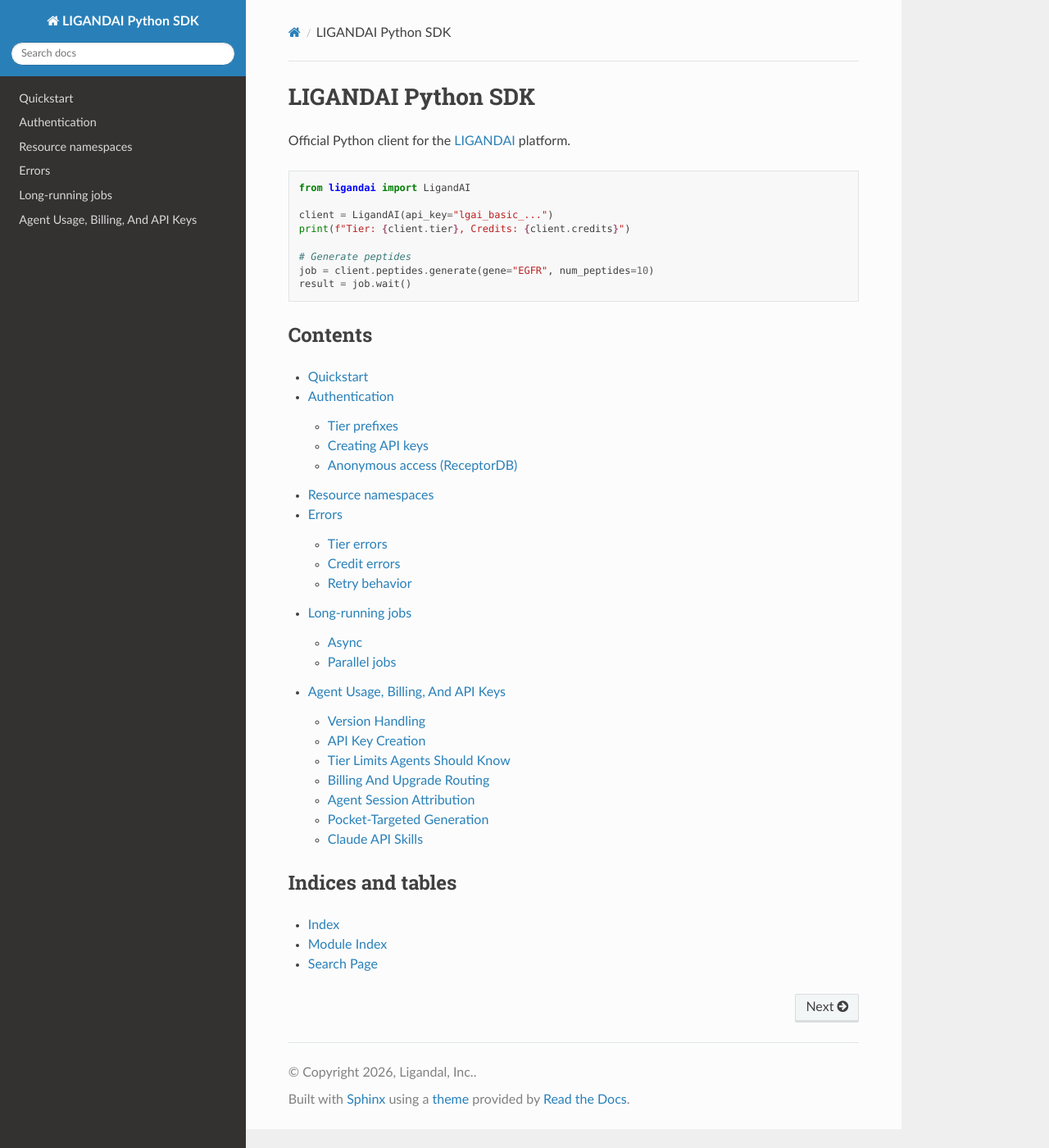
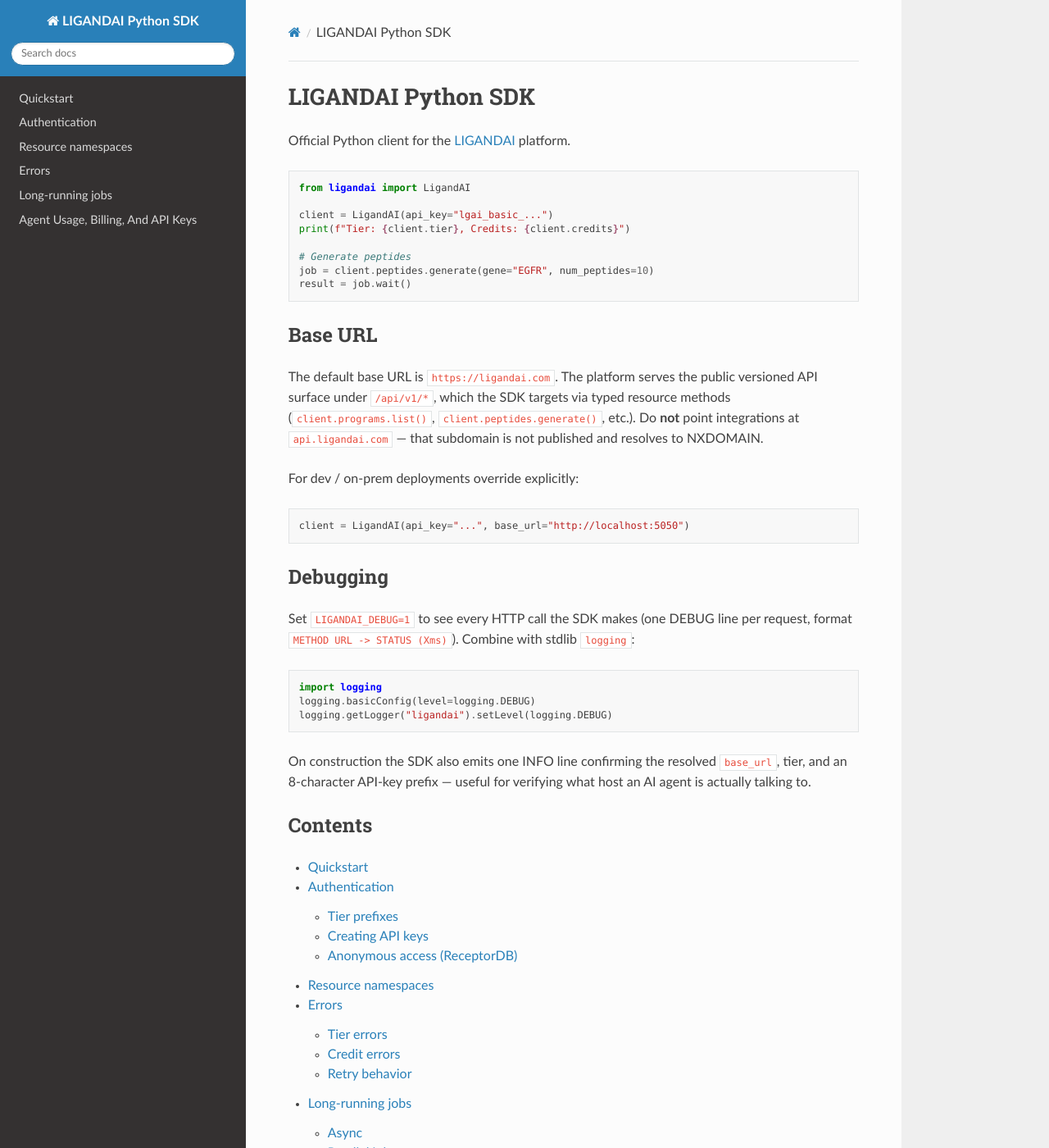
Before and after one commit to Ligandal-Inc/LigandAI-Official-SDK, a Sphinx documentation site: the page built from docs/index.md, in a window 1280 px wide and 1400 px high. Shown: the whole window at 82% size. Built offline with Sphinx 7.4.7 and the Read the Docs theme 3.1.0, drawn with Linux system fonts in a browser that asks for light colours; pages that are not in the unit, such as notebooks, are missing from menus.

Commit message:
Release 0.3.8 — base_url docstring fix, debug visibility, /api/v1 docs
The 0.3.7 docstring on LigandAI(base_url=...) claimed the default was
https://api.ligandai.com, but that subdomain is NXDOMAIN and the real
default in _constants.py has always been https://ligandai.com. Customers
following the docstring got connection refused on every call.

Fixes:
- client.py: docstring corrected; explicit warning that api.ligandai.com
  is not a published host so integrations should not point there.
- client.py: emit one INFO line on every LigandAI() / AsyncLigandAI()
  construction confirming base_url, resolved tier, and a 8-char API-key
  prefix. Lets customers (and the AI agents they hand the SDK to)
  verify which host they're hitting and which tier the key resolved to
  without round-tripping the server. Suppressible via standard logging.
- _http.py: LIGANDAI_DEBUG=1 env var enables per-request DEBUG logging
  on the ligandai logger ('METHOD URL -> STATUS (Xms)'). Honored by
  both sync and async transports.
- docs/index.md: documents the correct default base URL, the public
  /api/v1/* surface (now aliased on the platform side), and the
  LIGANDAI_DEBUG flag.
- _version.py + pyproject.toml: 0.3.7 -> 0.3.8.
- CHANGELOG.md: 0.3.8 release notes.

````diff
--- a/docs/index.md
+++ b/docs/index.md
@@ -12,6 +12,36 @@
 job = client.peptides.generate(gene="EGFR", num_peptides=10)
 result = job.wait()
 ```
+
+## Base URL
+
+The default base URL is `https://ligandai.com`. The platform serves the
+public versioned API surface under `/api/v1/*`, which the SDK targets via
+typed resource methods (`client.programs.list()`, `client.peptides.generate()`,
+etc.). Do **not** point integrations at `api.ligandai.com` — that subdomain is
+not published and resolves to NXDOMAIN.
+
+For dev / on-prem deployments override explicitly:
+
+```python
+client = LigandAI(api_key="...", base_url="http://localhost:5050")
+```
+
+## Debugging
+
+Set `LIGANDAI_DEBUG=1` to see every HTTP call the SDK makes (one DEBUG line
+per request, format `METHOD URL -> STATUS (Xms)`). Combine with stdlib
+`logging`:
+
+```python
+import logging
+logging.basicConfig(level=logging.DEBUG)
+logging.getLogger("ligandai").setLevel(logging.DEBUG)
+```
+
+On construction the SDK also emits one INFO line confirming the resolved
+`base_url`, tier, and an 8-character API-key prefix — useful for verifying
+what host an AI agent is actually talking to.
 
 ## Contents
 
--- a/ligandai/_version.py
+++ b/ligandai/_version.py
@@ -4,4 +4,4 @@
 Keep in sync with `[project] version` in `pyproject.toml`.
 """
 
-__version__: str = "0.3.6"
+__version__: str = "0.3.8"
--- a/pyproject.toml
+++ b/pyproject.toml
@@ -6,7 +6,7 @@
 
 [project]
 name = "ligandai"
-version = "0.3.6"
+version = "0.3.8"
 description = "Official Python SDK for the LIGANDAI (TM) platform — peptide design, structure prediction, scoring, and discovery."
 readme = "README.md"
 license = { text = "Proprietary. Use of this SDK constitutes acceptance of https://ligandai.com/terms and https://ligandai.com/eula." }
````
Also changed, not shown: CHANGELOG.md (+49 -0 lines), 2 other files.
